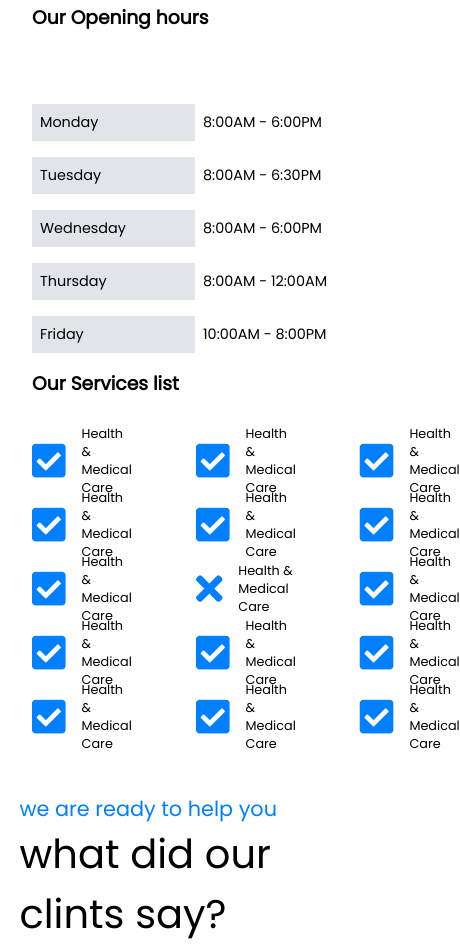
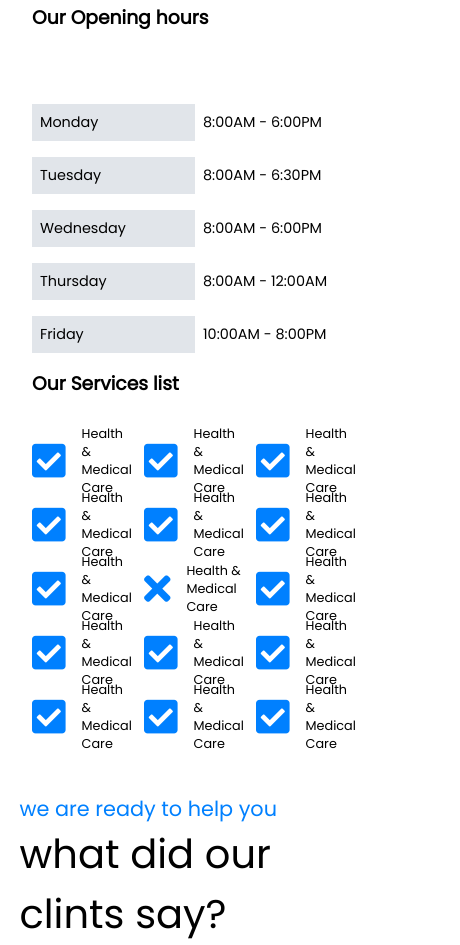
Before and after one commit to Manish889/task-1, a plain HTML site: page index.html in a window 390 px wide. Shown: the part 2219-3164 px from the top of the page, 460 px wide, since content can reach past the window. Drawn offline with Linux system fonts and the light colour scheme.

Commit message:
Update mobile.css

```diff
--- a/css/mobile.css
+++ b/css/mobile.css
@@ -54,10 +54,16 @@
   }
   .services-box {
     display: block;
-    max-width: 100%;
+    max-width: 90%;
     margin: 3rem 2rem;
   }
 
+  .service {
+    display: grid;
+    grid-template-columns: repeat(3, 1fr);
+    row-gap: 0.5rem;
+    column-gap: 10px;
+  }
   .testimonial {
     display: block;
     width: 90%;
```
